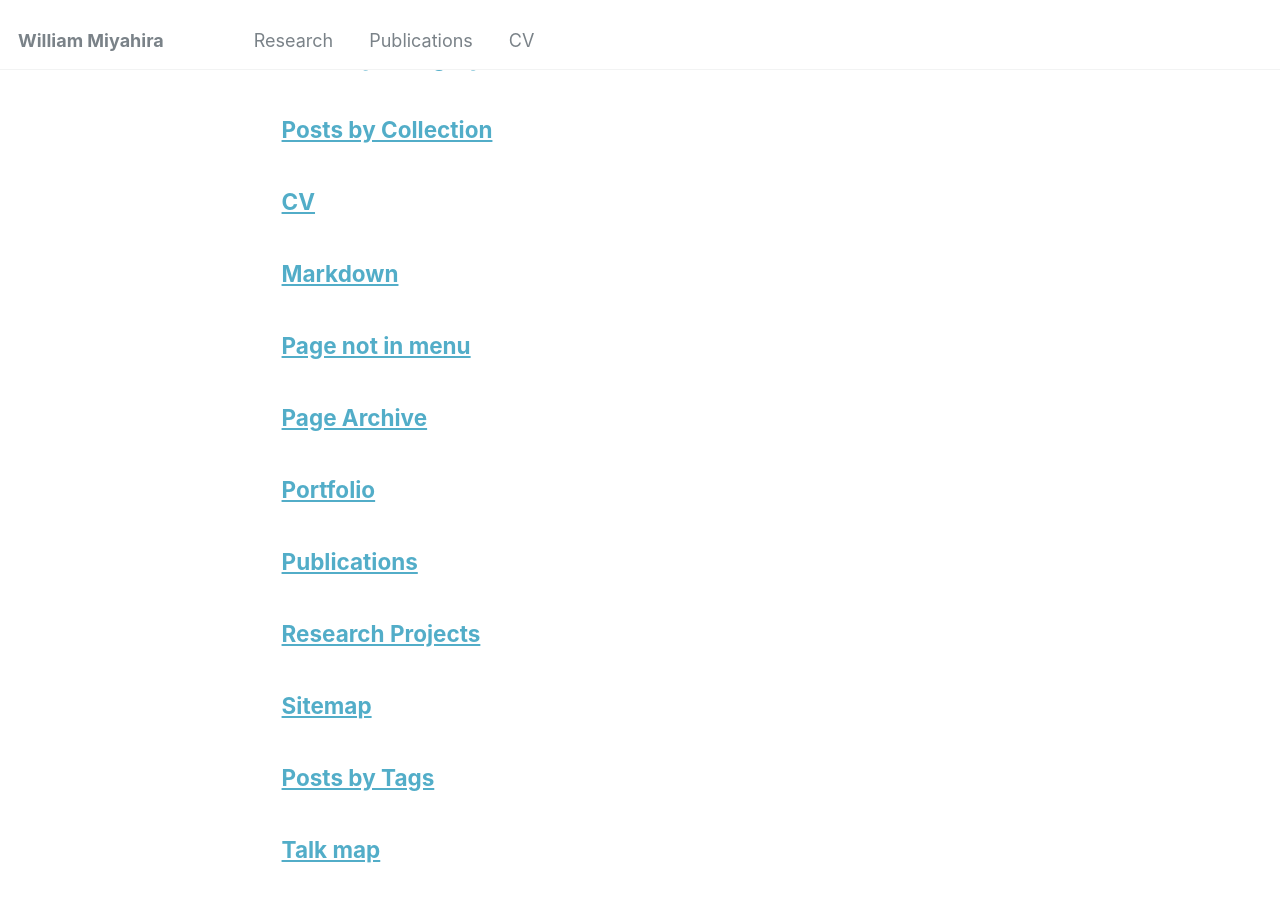
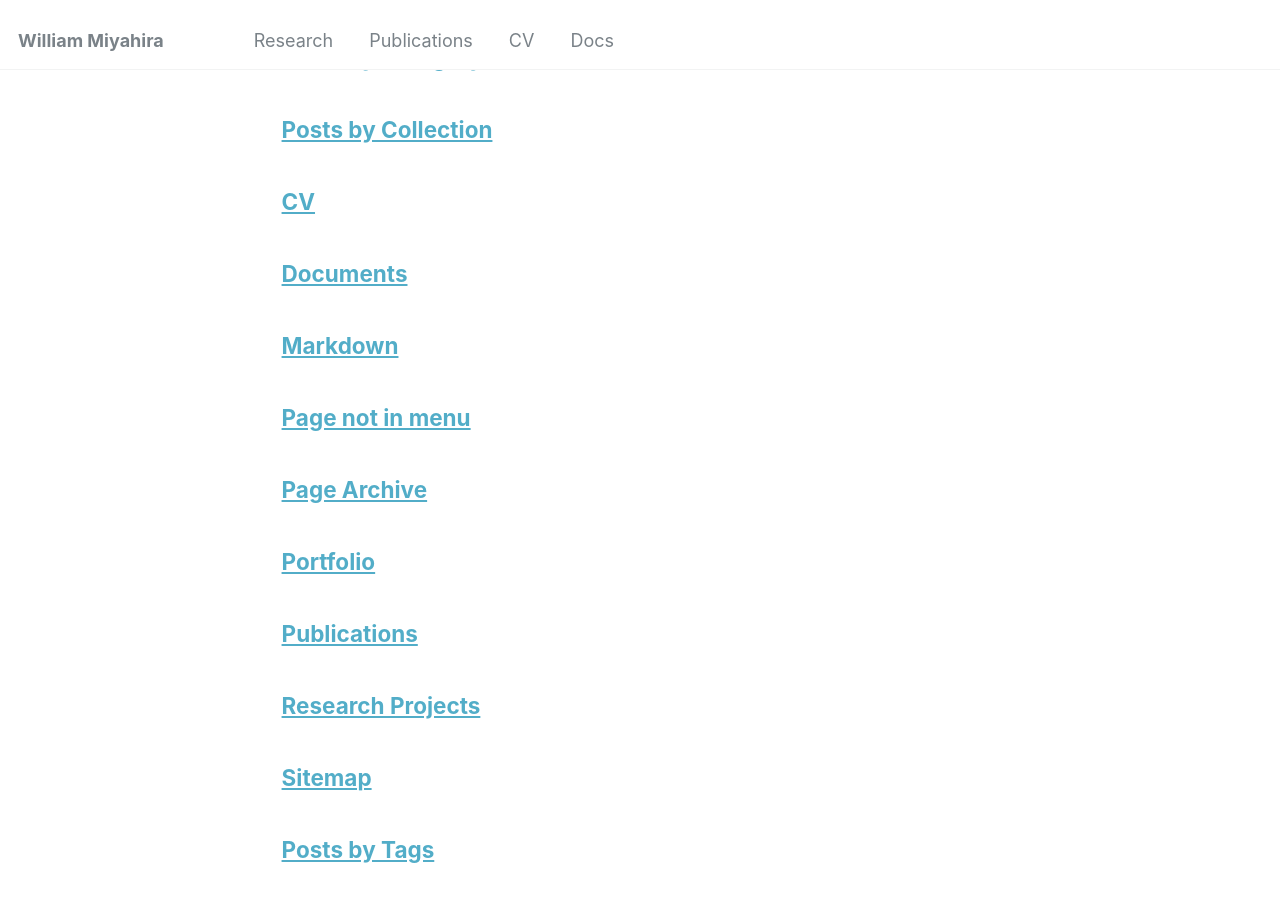
Before and after one commit to willmiyahira/willmiyahira.github.io, a Jekyll site: the page built from _pages/page-archive.html, in a window 1280 px wide and 900 px high, scrolled down 351 px. Built offline with Jekyll 4.4.1, drawn with Linux system fonts in a browser that asks for light colours.

Commit message:
update research page

```diff
--- a/_data/navigation.yml
+++ b/_data/navigation.yml
@@ -13,3 +13,6 @@ main:
 
   - title: "CV"
     url: /cv/
+
+  - title: "Docs"
+    url: /docs/
--- /dev/null
+++ b/_pages/docs.md
@@ -0,0 +1,5 @@
+---
+permalink: /docs/
+title: "Documents"
+author_profile: true
+---
```
